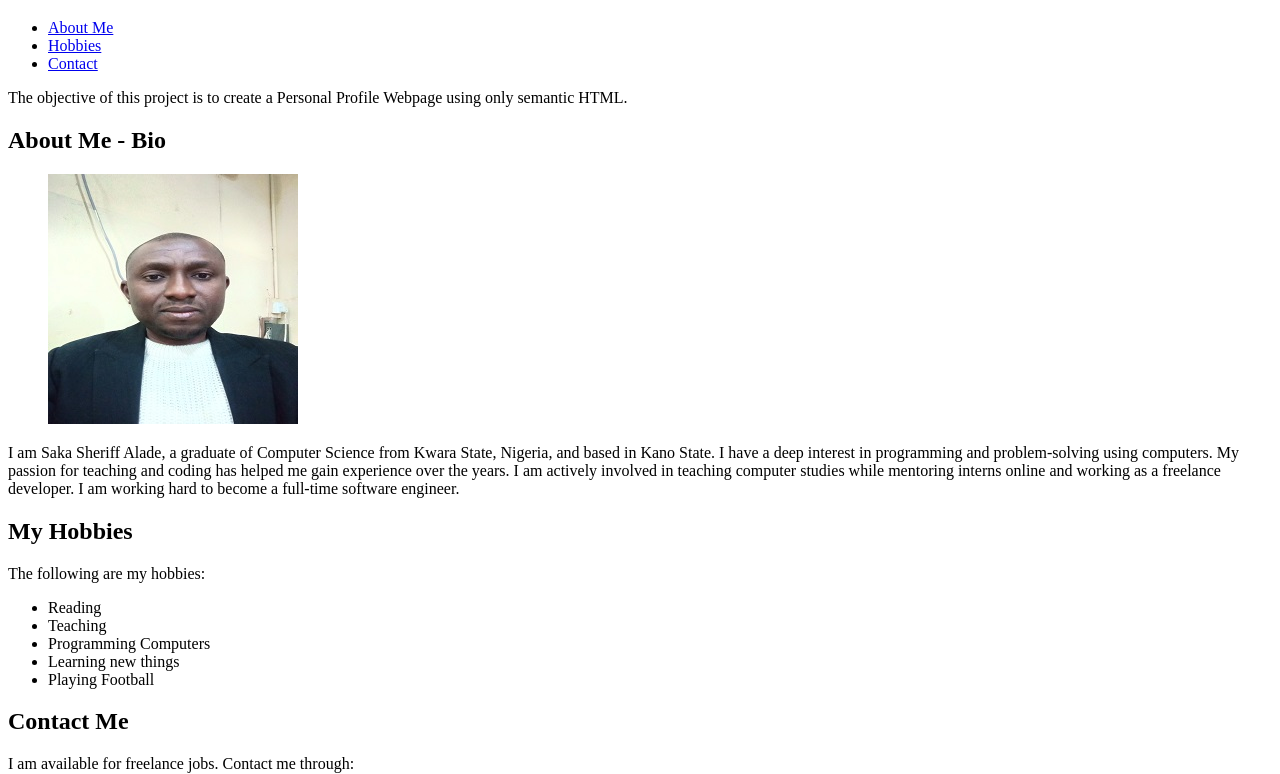
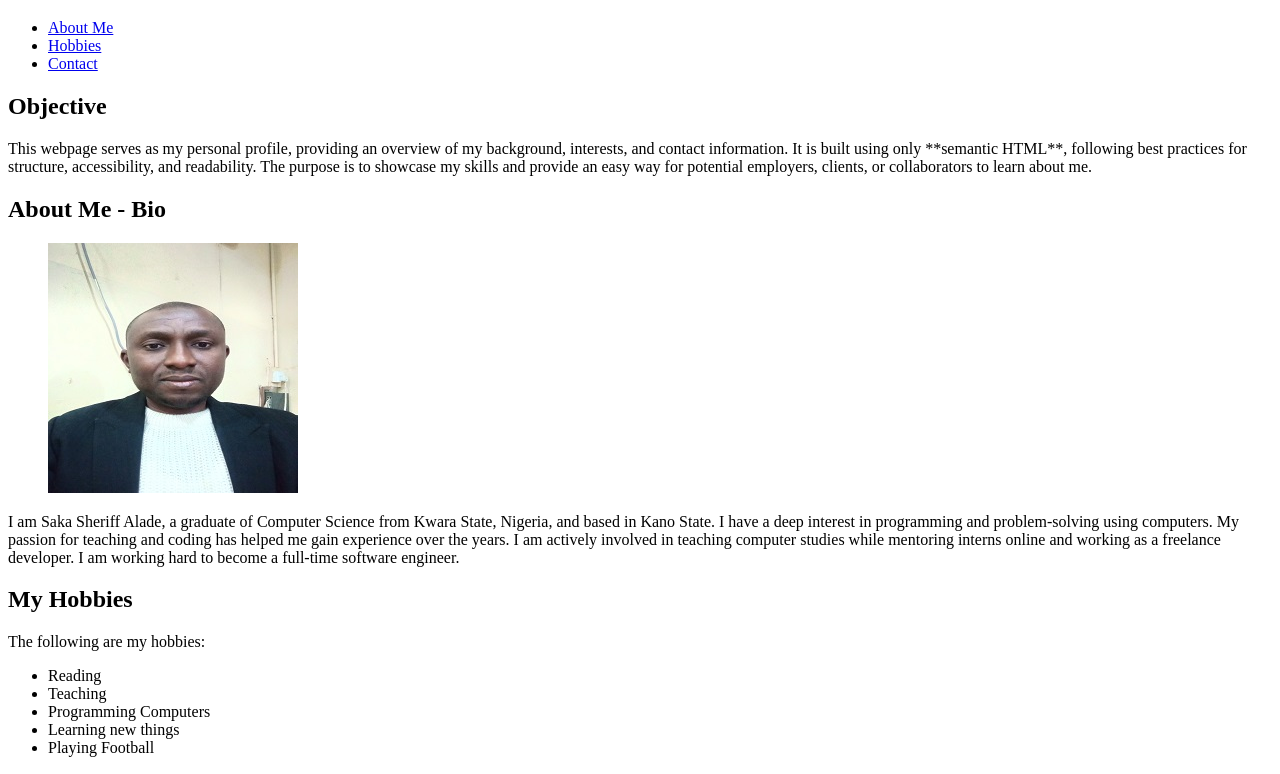
Before and after one commit to sheriffsaka/myprofile_3mtt, a plain HTML site: page profile.html in a window 1280 px wide. Shown: the part 61-835 px from the top of the page. Drawn offline with Linux system fonts and the light colour scheme.

Commit message:
Added the objectives of the task

```diff
--- a/profile.html
+++ b/profile.html
@@ -20,13 +20,18 @@
             <li><a href="#contact">Contact</a></li>
         </ul>
     </nav>
-
+    <section id="objective">
+        <h2>Objective</h2>
+        <p>
+            This webpage serves as my personal profile, providing an overview of my background, interests, and contact information.
+            It is built using only **semantic HTML**, following best practices for structure, accessibility, and readability.
+            The purpose is to showcase my skills and provide an easy way for potential employers, clients, or collaborators to learn about me.
+        </p>
+    </section>
 
     <!-- About Me Section -->
     <main>
-        <section>
-            The objective of this project is to create a Personal Profile Webpage using only semantic HTML.
-        </section>
+
         <section id="about">
             <h2>About Me - Bio</h2>
             <figure>
```
